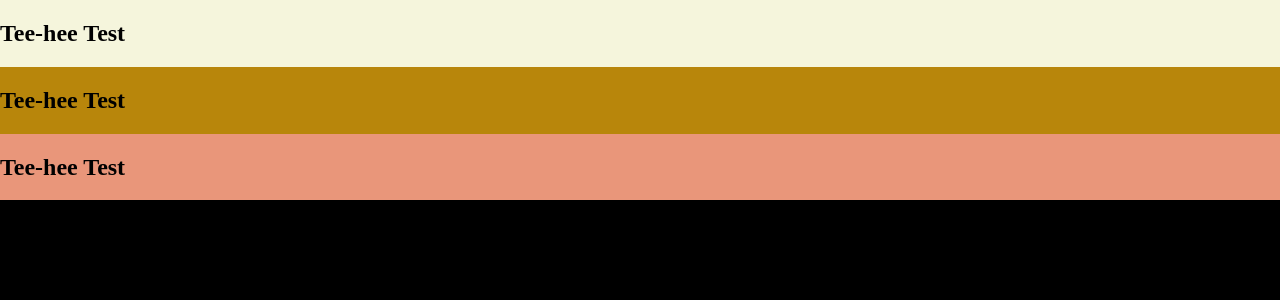
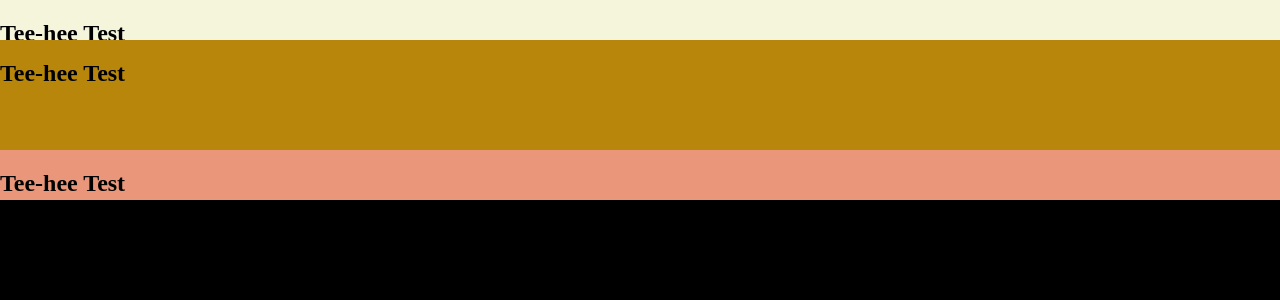
Before and after one commit to laponte16/isp-sample, a PHP site: page /en/nav-en.html in a window 1280 px wide. Shown: the top 300 px of the page. Run offline with PHP 8.4, Linux system fonts and the light colour scheme.

Commit message:
Update styles.css

```diff
--- a/styles.css
+++ b/styles.css
@@ -18,18 +18,15 @@ body{
 }
 .navTop{
     background-color: beige;
-
-    flex-grow: 1;
+    height: 20%;
 }
 .navMid{
     background-color: darkgoldenrod;
-
-    flex-grow: 2;
+    height: 55%;
 }
 .navBot{
     background-color: darksalmon;
-
-    flex-grow: 1;
+    height: 25%;
 }
 /*ESTILO DEL FOOTER*/
 .footer{
```
